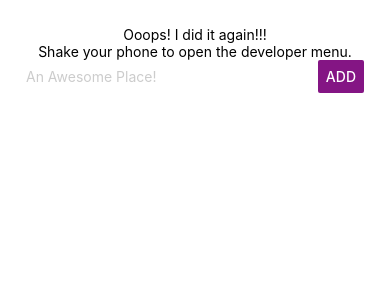
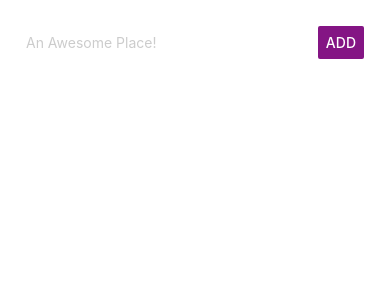
Before and after one commit to etrivinos/React-Native---The-Practical-Guide, a React Native app: screen / in a window 390 px wide. Shown: the top 300 px of the page. Built offline with nearby package versions, Linux system fonts and the light colour scheme.

Commit message:
ch28a_SoC

```diff
--- a/App.js
+++ b/App.js
@@ -1,61 +1,29 @@
 import React from 'react';
-import { StyleSheet, Text, View, TextInput, Button } from 'react-native';
+import { StyleSheet, View } from 'react-native';
 
-import ListItem from './src/components/ListItem/ListItem';
+import PlaceInput from './src/components/PlaceInput/PlaceInput';
+import PlaceList from './src/components/PlaceList/PlaceList';
 
 export default class App extends React.Component {
   state = {
-    placeName: '',
     places: []
   }
 
-  placeNameChangeHandler = (event) => {
-    this.setState({
-      placeName: event
-    });
-  }
-
-  addPlaceName = () => {
-    if(this.state.placeName.trim() === '') {
-      return;
+  addPlaceName = (placeName) => {
+    if(placeName) {
+      this.setState(prevState => {
+        return {
+          places: prevState.places.concat(placeName)
+        };
+      });
     }
-
-    this.setState(prevState => {
-      return {
-        places: prevState.places.concat(prevState.placeName),
-        placeName: ''
-      };
-    });
   }
 
   render() {
-    let placesOutput = this.state.places.map( (place, i) => (
-        <ListItem key={i} placeName={place} />
-    ));
-
     return (
       <View style={styles.container}>
-        <Text>Ooops! I did it again!!!</Text>
-        <Text>Shake your phone to open the developer menu.</Text>
-
-        <View style={styles.inputContainer}>
-          <TextInput
-            style={styles.placeInput}
-            placeholder="An Awesome Place!"
-            placeholderTextColor="#CCC"
-            value={this.state.placeName}
-            onChangeText={this.placeNameChangeHandler} />
-
-          <Button title="Add"
-            style={styles.placeButton}
-            color="#841584"
-            accessibilityLabel="Learn more about this purple button"
-            onPress={this.addPlaceName} />
-        </View>
-
-        <View style={styles.listContainer}>
-          {placesOutput}
-        </View>
+        <PlaceInput addPlaceName={this.addPlaceName} />
+        <PlaceList places={this.state.places} />
       </View>
     );
   }
@@ -68,24 +36,5 @@ const styles = StyleSheet.create({
     alignItems: 'center',
     justifyContent: 'flex-start',
     padding: 26
-  },
-
-  inputContainer: {
-    width: "100%",
-    flexDirection: 'row',
-    justifyContent: 'space-between',
-    alignItems: 'center'
-  },
-
-  placeInput: {
-    width: "70%"
-  },
-
-  placeButton: {
-    width: "30%"
-  },
-
-  listContainer: {
-    width: "100%"
   }
 });
--- /dev/null
+++ b/src/components/PlaceInput/PlaceInput.js
@@ -0,0 +1,59 @@
+import React from 'react';
+import { StyleSheet, View, Button, TextInput } from 'react-native';
+
+export default class PlaceInput extends React.Component {
+	state = {
+		placeName: ''
+	}
+
+	placeNameChangeHandler = (event) => {
+    this.setState({
+      placeName: event
+    });
+  }
+
+  onAddPlaceName = () => {
+    if(this.state.placeName.trim() === '') { return; }
+    this.props.addPlaceName(this.state.placeName);
+
+    this.setState({
+      placeName: ''
+    });
+  }
+
+	render() {
+		return (
+				<View style={styles.inputContainer}>
+		      <TextInput
+		        style={styles.placeInput}
+		        placeholder="An Awesome Place!"
+		        placeholderTextColor="#CCC"
+		        value={this.state.placeName}
+		        onChangeText={this.placeNameChangeHandler} />
+
+		      <Button title="Add"
+		        style={styles.placeButton}
+		        color="#841584"
+		        accessibilityLabel="Learn more about this purple button"
+		        onPress={this.onAddPlaceName} />
+		    </View>
+			)
+	}
+}
+
+const styles = StyleSheet.create({
+  inputContainer: {
+    width: "100%",
+    flexDirection: 'row',
+    justifyContent: 'space-between',
+    alignItems: 'center'
+  },
+
+  placeInput: {
+    width: "70%"
+  },
+
+  placeButton: {
+    width: "30%"
+  }
+});
--- /dev/null
+++ b/src/components/PlaceList/PlaceList.js
@@ -0,0 +1,24 @@
+import React from 'react';
+import { StyleSheet, View } from 'react-native';
+
+import ListItem from '../ListItem/ListItem';
+
+const placeList = (props) => {
+	let places = props.places.map( (place, i) => (
+    <ListItem key={i} placeName={place} />
+  ));
+
+	return (
+	  <View style={styles.listContainer}>
+		  {places}
+		</View>
+	)
+}
+
+const styles = StyleSheet.create({
+  listContainer: {
+    width: "100%"
+  }
+});
+
+export default placeList;
```
